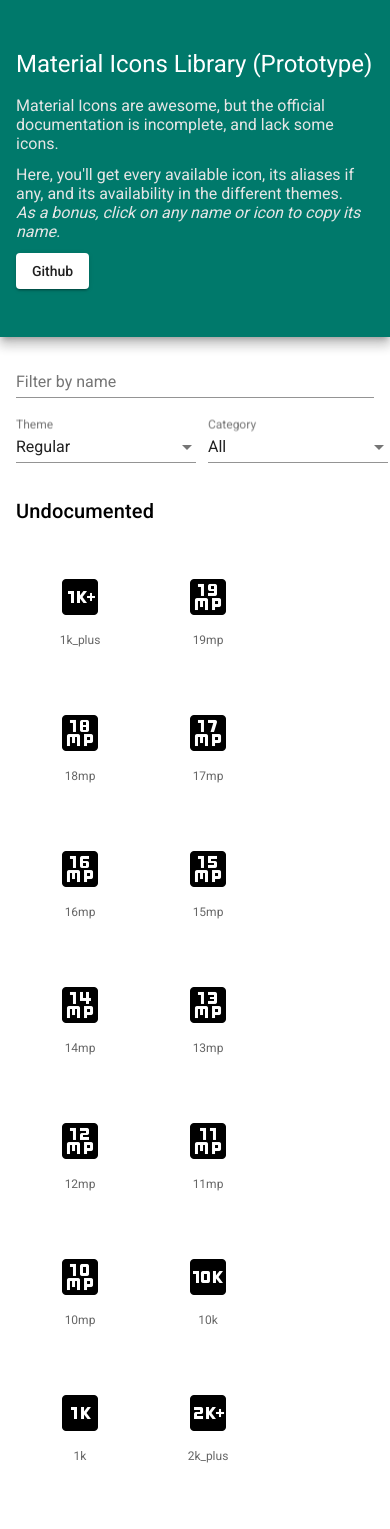
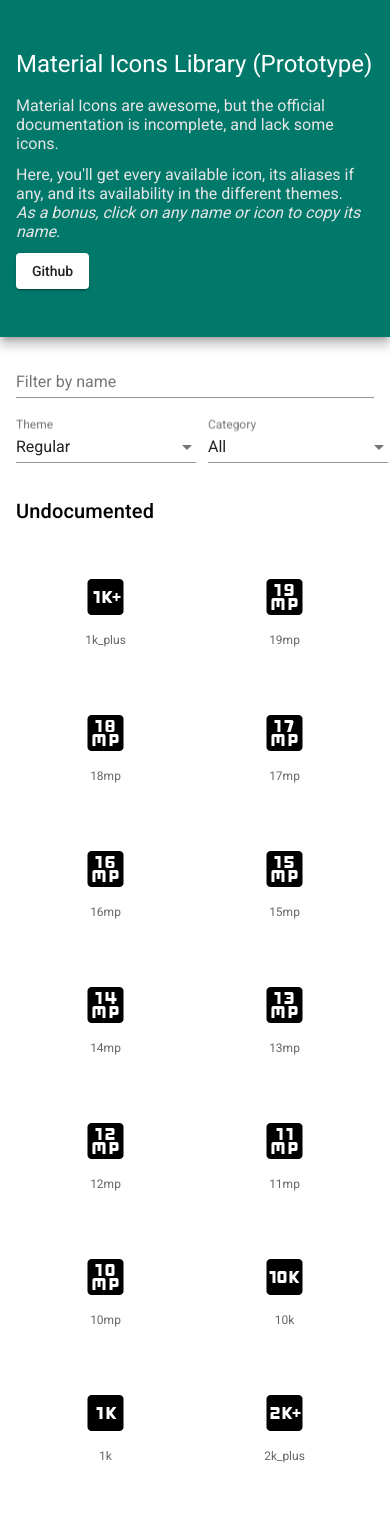
Before and after one commit to GabDug/MaterialIconsLibrary, an Angular app: page / in a window 390 px wide. Shown: the top 1529 px of the page. Built offline with nearby package versions, Linux system fonts and the light colour scheme.

Commit message:
UI improvements for widescreen and mobile

```diff
--- a/src/app/app.component.html
+++ b/src/app/app.component.html
@@ -41,7 +41,7 @@
             </mat-form-field>
         </div>
     </div>
-    <div style="display: flex; flex-direction: row;">
+    <div style="display: flex; flex-direction: row;" [ngStyle]="!isSmallScreen && { 'padding-left': '36px', 'padding-right': '36px' }">
         <section *ngIf="!isSmallScreen" style="display: flex; flex-direction: column; margin-top: 16px; margin: 12px;">
             <mat-form-field floatLabel="auto" style="margin-left: 8px; margin-right: 8px;">
                 <button mat-icon-button matPrefix>
@@ -99,10 +99,12 @@
             </mat-form-field>
         </section>
         <section [class.is-small]="isSmallScreen" [ngClass]="iconStyle" class="library-container">
-            <div *ngFor="let category of groupedByCategory | filterCategory: category" class="category-group">
+            <div *ngFor="let category of groupedByCategory | filterCategory: category">
+                <h2 class="category_name">{{ category[0].categories[0] | titlecase }}</h2>
                 <!--        <div>-->
                 <!--          <span>{{category.length}} icons</span>-->
                 <!--        </div>-->
+                <div class="category-group" [ngStyle]="{ 'justify-content': isSmallScreen ? 'space-around' : 'space-between' }">
                     <app-icon-item
                         *ngFor="
                             let icon of category
@@ -115,6 +117,7 @@
                     >
                     </app-icon-item>
                 </div>
+            </div>
         </section>
     </div>
 </div>
--- a/src/app/app.component.scss
+++ b/src/app/app.component.scss
@@ -1,8 +1,6 @@
 .library-container {
-    max-width: 1440px;
-    margin-right: auto;
-    padding-left: 36px;
-    padding-right: 36px;
+    margin-left: 36px;
+    flex-grow: 1;
 
     &.is-small {
         margin-left: auto;
@@ -13,8 +11,14 @@
 }
 
 .category_name {
+    width: 100%;
+
     &:only-child {
         visibility: hidden;
+    }
+
+    &:first-of-type {
+        margin-top: 16px;
     }
 }
 
@@ -33,6 +37,12 @@
     }
 }
 
-.category-group:first-of-type {
-    margin-top: 16px;
+.category-group {
+    display: grid;
+    grid-template-columns: repeat(auto-fill, 136px);
+
+    &::after {
+        content: "";
+        flex: auto;
+    }
 }
--- a/src/app/icon-item/icon-item.component.html
+++ b/src/app/icon-item/icon-item.component.html
@@ -1,4 +1,3 @@
-<h2 *ngIf="i === 0" class="category_name">{{ icon.categories[0] | titlecase }}</h2>
 <div class="icon-item-container">
     <div class="icon-item-inner-container">
         <mat-icon class="icon-item-preview" (click)="copyToClipboard(icon.name)">{{ icon.name }}</mat-icon>
--- a/src/app/icon-item/icon-item.component.scss
+++ b/src/app/icon-item/icon-item.component.scss
@@ -1,6 +1,6 @@
 .icon-item-container {
     height: 120px;
-    width: 112px;
+    width: 120px;
     padding: 8px;
     display: inline-block;
     text-align: center;
```
Lines whose indentation alone changed are shown as unchanged.
